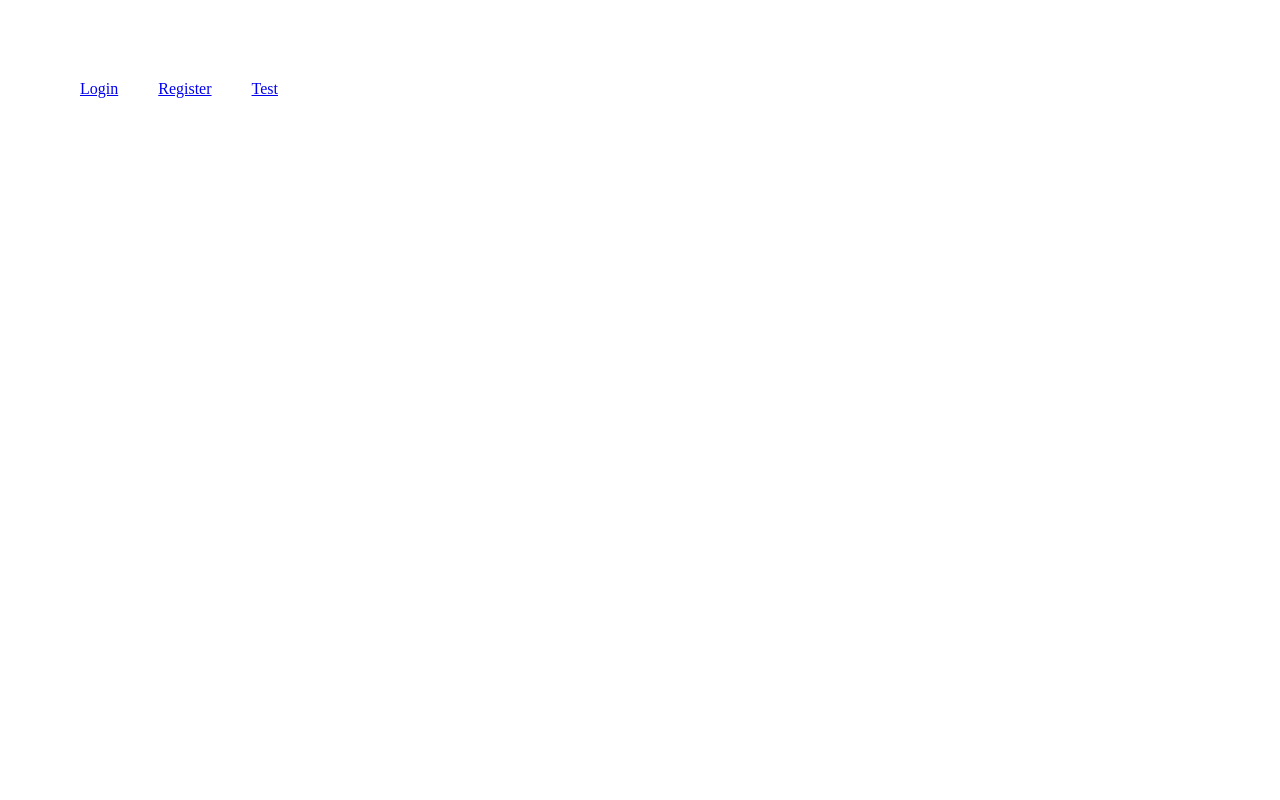
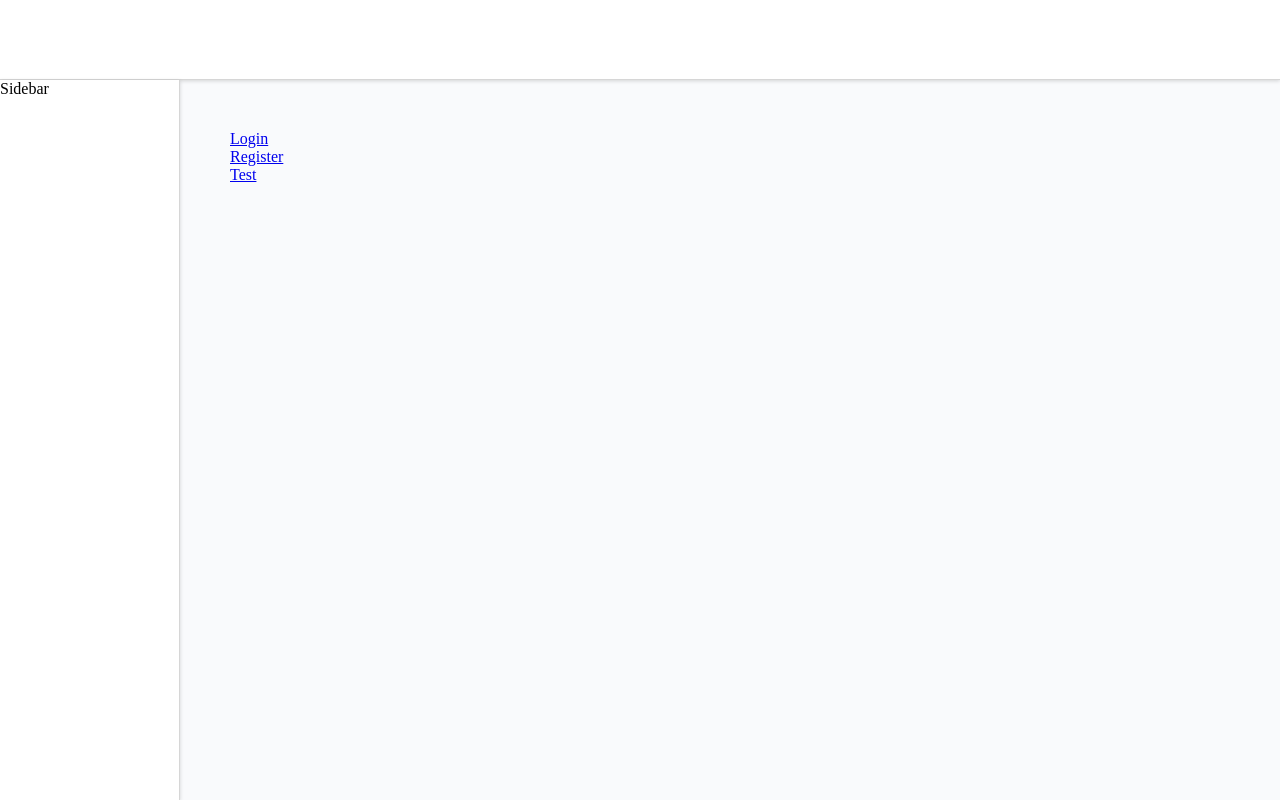
Before and after one commit to GoktugSulun/QuizMaster, a React (Vite) app: page / in a window 1280 px wide. Built offline with nearby package versions, Linux system fonts and the light colour scheme; sample sign-in values are in the browser's storage.

Commit message:
Create Header and Sidebar components

```diff
--- /dev/null
+++ b/src/Components/Header/Header.style.ts
@@ -0,0 +1,9 @@
+import { styled } from '@mui/material'
+
+export const Header = styled('div')(({ theme }) => ({
+   width: '100%',
+   height: 80,
+   background: theme.palette.common.white,
+   boxShadow: 'rgba(0, 0, 0, 0.16) 0px 1px 4px',
+   borderBottom: '1px solid rgba(0, 0, 0, 0.16)'
+}));
--- /dev/null
+++ b/src/Components/Header/Header.tsx
@@ -0,0 +1,13 @@
+import { Stack } from '@mui/material';
+import * as S from './Header.style';
+
+const Header = () => {
+
+  return (
+    <S.Header>
+
+    </S.Header>
+  )
+}
+
+export default Header
--- /dev/null
+++ b/src/Components/Header/index.ts
@@ -0,0 +1 @@
+export { default as Header } from './Header';
--- /dev/null
+++ b/src/Components/Sidebar/Sidebar.style.ts
@@ -0,0 +1,9 @@
+import { styled } from '@mui/material'
+
+export const Sidebar = styled('div')(({ theme }) => ({
+   width: '180px',
+   height: 'calc(100vh - 80px)',
+   background: theme.palette.common.white,
+   boxShadow: 'rgba(0, 0, 0, 0.16) 0px 1px 4px',
+   borderRight: '1px solid rgba(0, 0, 0, 0.16)'
+}));
--- /dev/null
+++ b/src/Components/Sidebar/Sidebar.tsx
@@ -0,0 +1,9 @@
+import * as S from './Sidebar.style';
+
+const Sidebar = () => {
+  return (
+    <S.Sidebar>Sidebar</S.Sidebar>
+  )
+}
+
+export default Sidebar
--- /dev/null
+++ b/src/Components/Sidebar/index.ts
@@ -0,0 +1 @@
+export { default as Sidebar } from './Sidebar';
--- a/src/Core/Layout/index.ts
+++ b/src/Core/Layout/index.ts
@@ -7,4 +7,13 @@ export const FullSizeLoadingWrapper = styled('div')({
    display: 'flex',
    justifyContent: 'center',
    alignItems: 'center',
+});
+
+export const MainWrapper = styled('div')({
+   display: 'flex',
+});
+
+export const PageWrapper = styled('div')({
+   flex: 1,
+   padding: 50
 })
--- a/src/Core/Routes/ProtectedRoute.tsx
+++ b/src/Core/Routes/ProtectedRoute.tsx
@@ -1,6 +1,9 @@
 import { Suspense } from 'react';
 import { Navigate, Outlet } from 'react-router-dom';
 import { Fallback } from '../Components';
+import { Header } from '@/Components/Header';
+import { Sidebar } from '@/Components/Sidebar';
+import { MainWrapper } from '../Layout';
 
 type ProtectedRouteProps = {
   isAllowed?: boolean,
@@ -28,7 +31,11 @@ const ProtectedRoute = ({ isAllowed = false, redirectPath = '/' }: ProtectedRout
 
   return (
     <Suspense fallback={<Fallback size={80} />}>
-      <Outlet />
+      <Header />
+      <MainWrapper>
+        <Sidebar />
+        <Outlet />
+      </MainWrapper>
     </Suspense>
   );
 };
--- a/src/Pages/Dashboard/Dashboard.style.ts
+++ b/src/Pages/Dashboard/Dashboard.style.ts
@@ -1,5 +1,6 @@
+import { PageWrapper } from '@/Core/Layout';
 import { styled } from '@mui/material'
 
-export const Dashboard = styled('div')(({ theme }) => ({
+export const Dashboard = styled(PageWrapper)(({ theme }) => ({
 
 }));
--- a/src/Pages/Dashboard/Dashboard.tsx
+++ b/src/Pages/Dashboard/Dashboard.tsx
@@ -1,15 +1,16 @@
-import { Stack } from '@mui/material'
-import { Link } from 'react-router-dom'
+import { Stack } from '@mui/material';
+import { Link } from 'react-router-dom';
+import * as S from './Dashboard.style';
 
 const Dashboard = () => {
   return (
-    <div>
-      <Stack sx={{ margin: 10 }} direction="row" spacing={5}>
+    <S.Dashboard>
+      <Stack>
         <Link to="/login"> Login </Link>
         <Link to="/register"> Register </Link>
         <Link to="/test"> Test </Link>
       </Stack>
-    </div>
+    </S.Dashboard>
   )
 }
 
--- a/src/index.css
+++ b/src/index.css
@@ -2,6 +2,14 @@
   margin: 0;
   padding: 0;
   box-sizing: border-box;
+}
+
+body {
+  width: 100vw;
+  min-height: 100vh;
+  overflow-y: auto;
+  overflow-x: hidden;
+  background: #F9FAFC;
 }
 
 input[type=number]::-webkit-inner-spin-button,
--- a/src/theme.ts
+++ b/src/theme.ts
@@ -15,7 +15,7 @@ const defaultTheme = createTheme({
        light: alpha(deepPurple[500], 0.5)
      },
      secondary: {
-       main: purple[500],
+       main: '#F9FAFC',
      },
    }
  });
```
